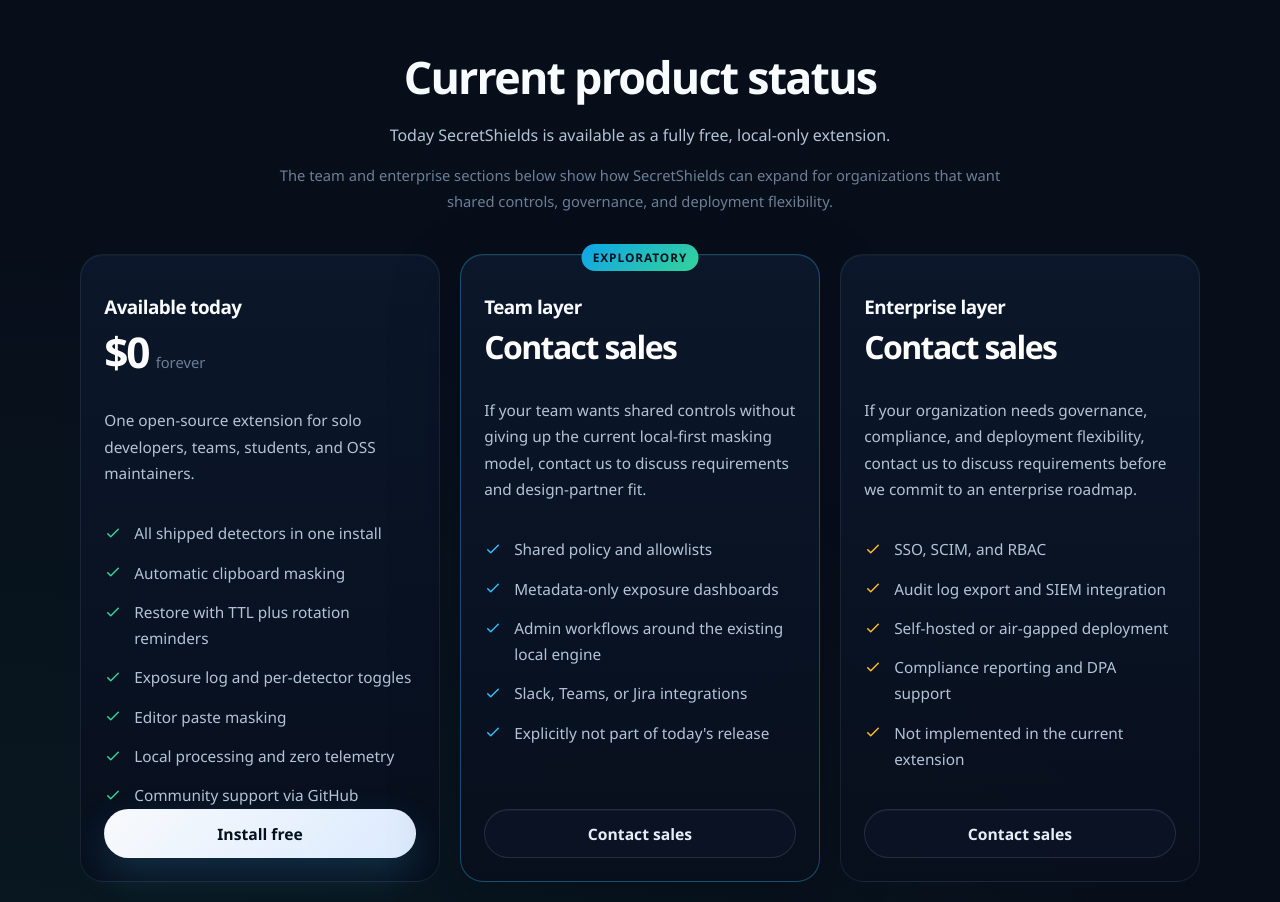
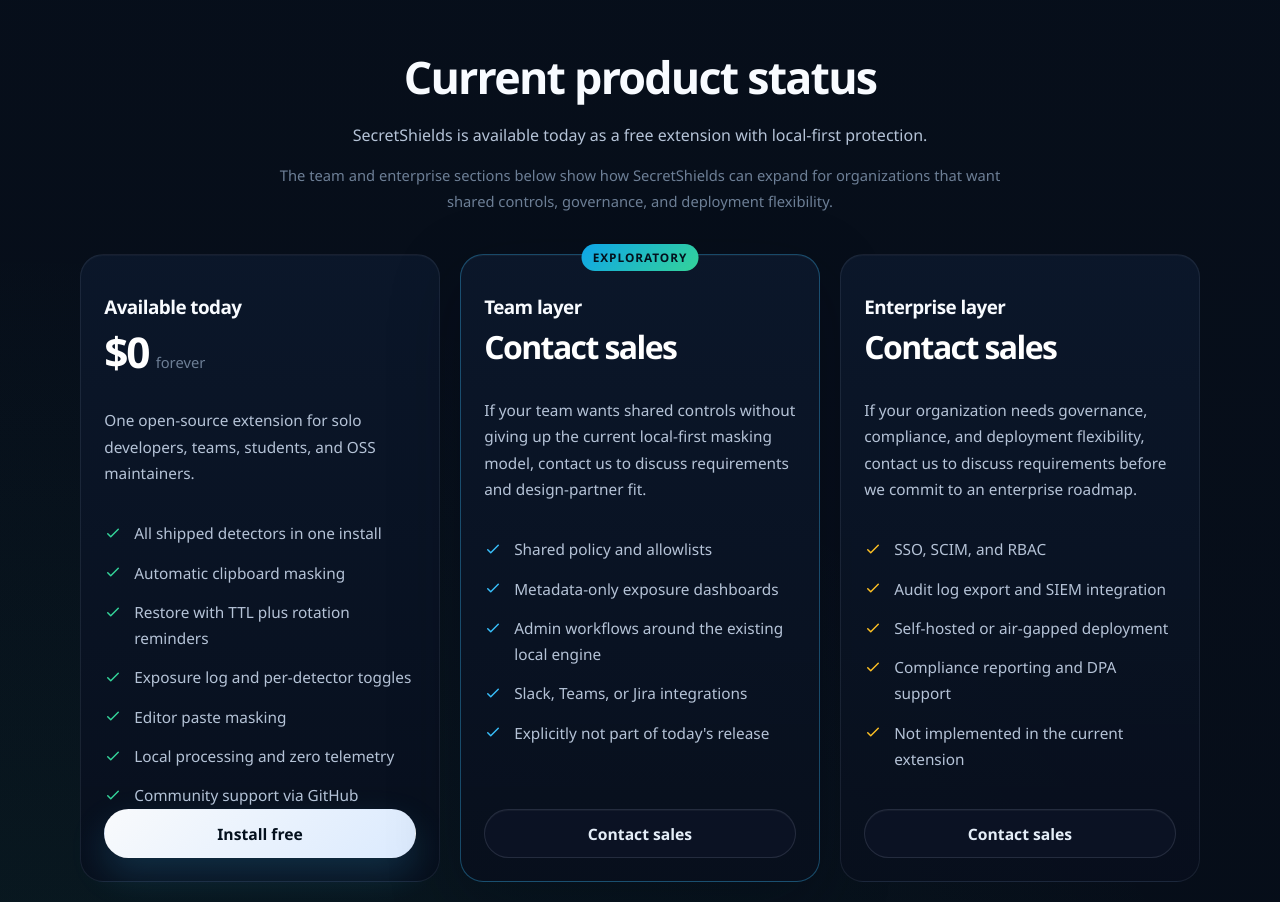
Before and after one commit to Leectan/secretshields, a website: page docs/index.html in a window 1280 px wide. Shown: the part 3520-4422 px from the top of the page. Drawn offline with Linux system fonts and the light colour scheme.

Commit message:
tune: tighten roadmap intro copy

```diff
--- a/docs/index.html
+++ b/docs/index.html
@@ -1322,8 +1322,8 @@
             <div class="roadmap-intro">
               <h2>Current product status</h2>
               <p>
-                Today SecretShields is available as a fully free, local-only
-                extension.
+                SecretShields is available today as a free extension with
+                local-first protection.
               </p>
               <p class="muted">
                 The team and enterprise sections below show how SecretShields
```
